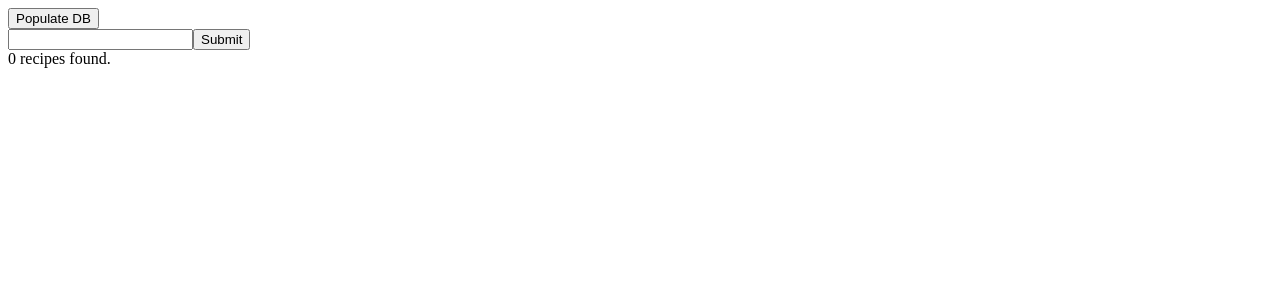
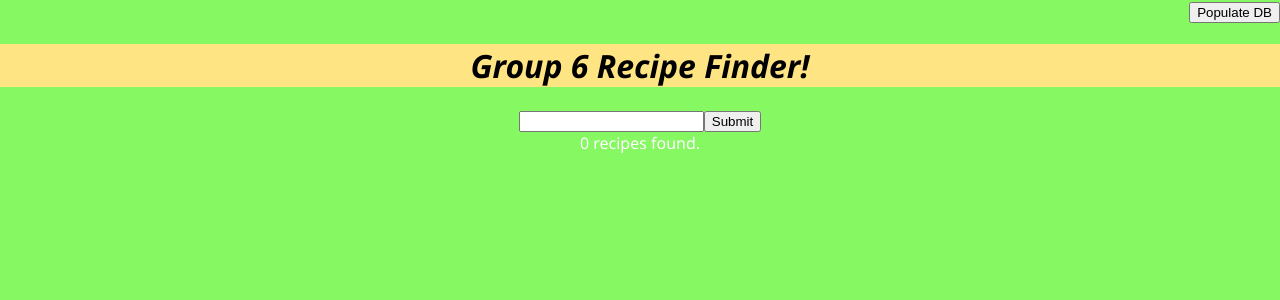
Before and after one commit to smh0505/cse4234_final, a React (Vite) app in the folder client/: page / in a window 1280 px wide. Shown: the top 300 px of the page. Built offline with nearby package versions, Linux system fonts and the light colour scheme.

Commit message:
CSS Update

```diff
--- a/client/src/App.jsx
+++ b/client/src/App.jsx
@@ -21,6 +21,10 @@ export default function App() {
           <button onClick={populate}>Populate DB</button>
         )}
       </header>
+
+      <h1> Group 6 Recipe Finder!</h1>
+
+
       <main>
         <Search></Search>
       </main>
--- a/client/src/index.css
+++ b/client/src/index.css
@@ -0,0 +1,25 @@
+header {
+  text-align: right;
+}
+
+h1 {
+  font-style: italic;
+  background-color: #ffe483;
+  color: black;
+  text-align: center;
+}
+
+main {
+  text-align: center;
+}
+
+body {
+  background-color: #86f861;
+  font-family: Segoe UI, Roboto, Helvetica, Arial, serif;
+  color: #ffffff;
+  margin: 0;
+  padding: 0;
+  min-height: 100vh;
+  display: flex;
+  flex-direction: column;
+}
```
